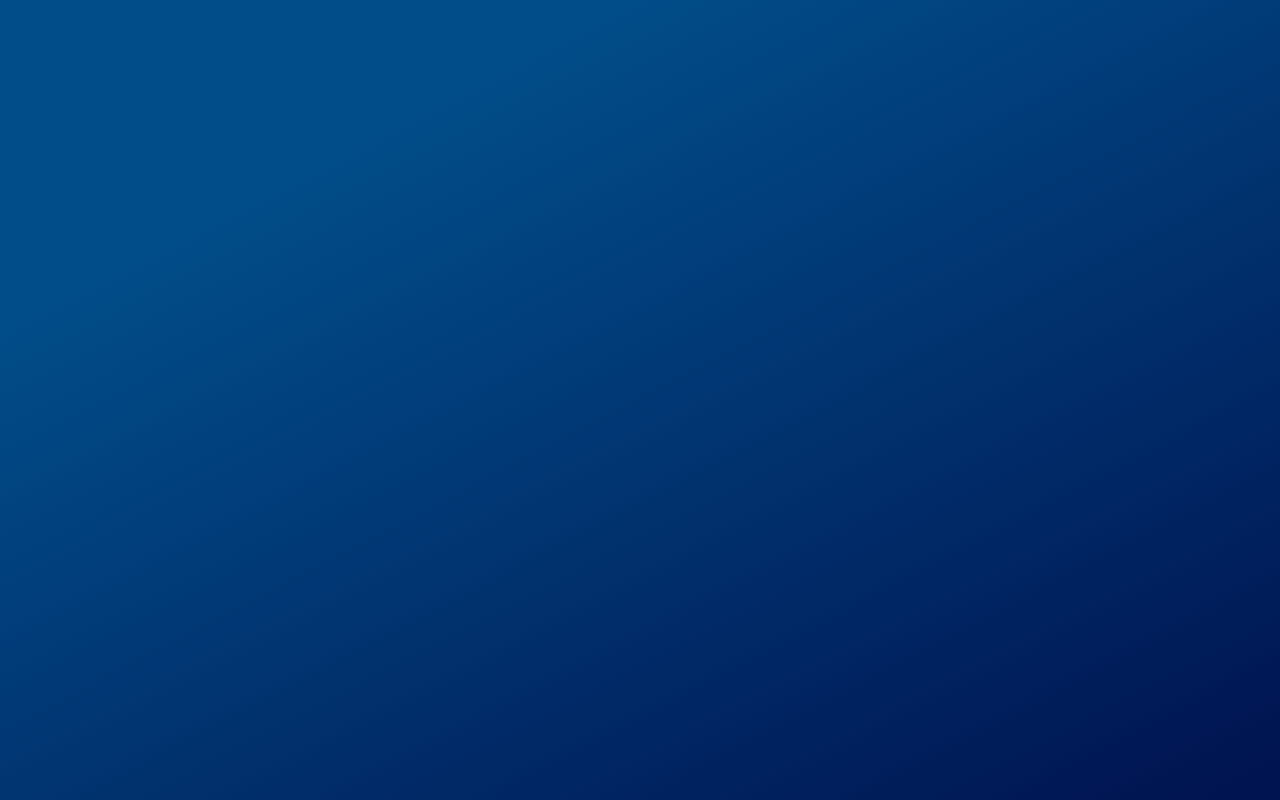
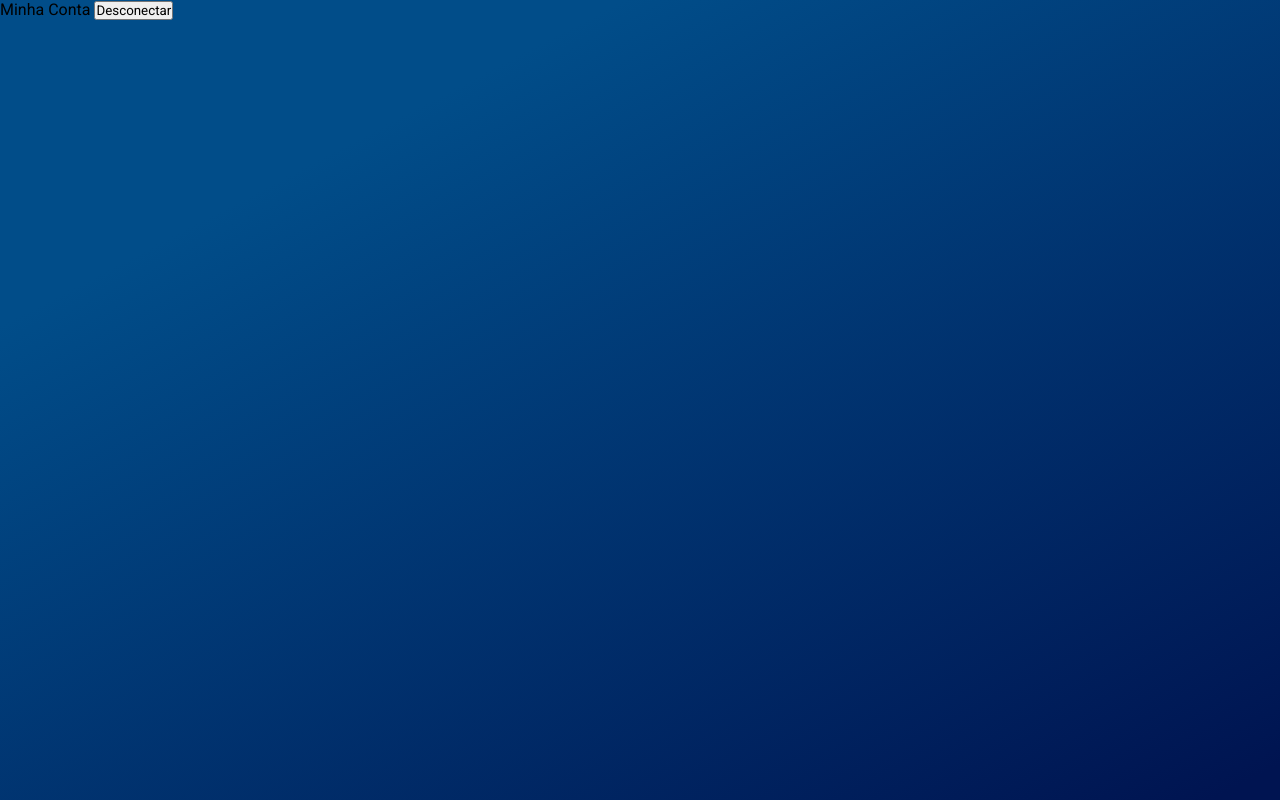
Before and after one commit to rodriggopda/cianorte-c-app, a Nuxt app: page /my-account in a window 1280 px wide. Before the commit this address had no page. Built offline with nearby package versions, Linux system fonts and the light colour scheme.

Commit message:
my account file

```diff
--- a/components/user-bar.vue
+++ b/components/user-bar.vue
@@ -12,7 +12,7 @@
 export default {
   methods: {
     myAccount () {
-      this.$router.push('/minha-conta')
+      this.$router.push('/my-account')
     }
   }
 }
--- /dev/null
+++ b/pages/my-account/index.vue
@@ -0,0 +1,21 @@
+<template>
+  <div>
+    Minha Conta
+    <button @click="logout">
+      Desconectar
+    </button>
+  </div>
+</template>
+
+<script>
+export default {
+  methods: {
+    logout () {
+      localStorage.removeItem('auth')
+      if (!localStorage.getItem('auth')) {
+        this.$router.push('/')
+      }
+    }
+  }
+}
+</script>
```
